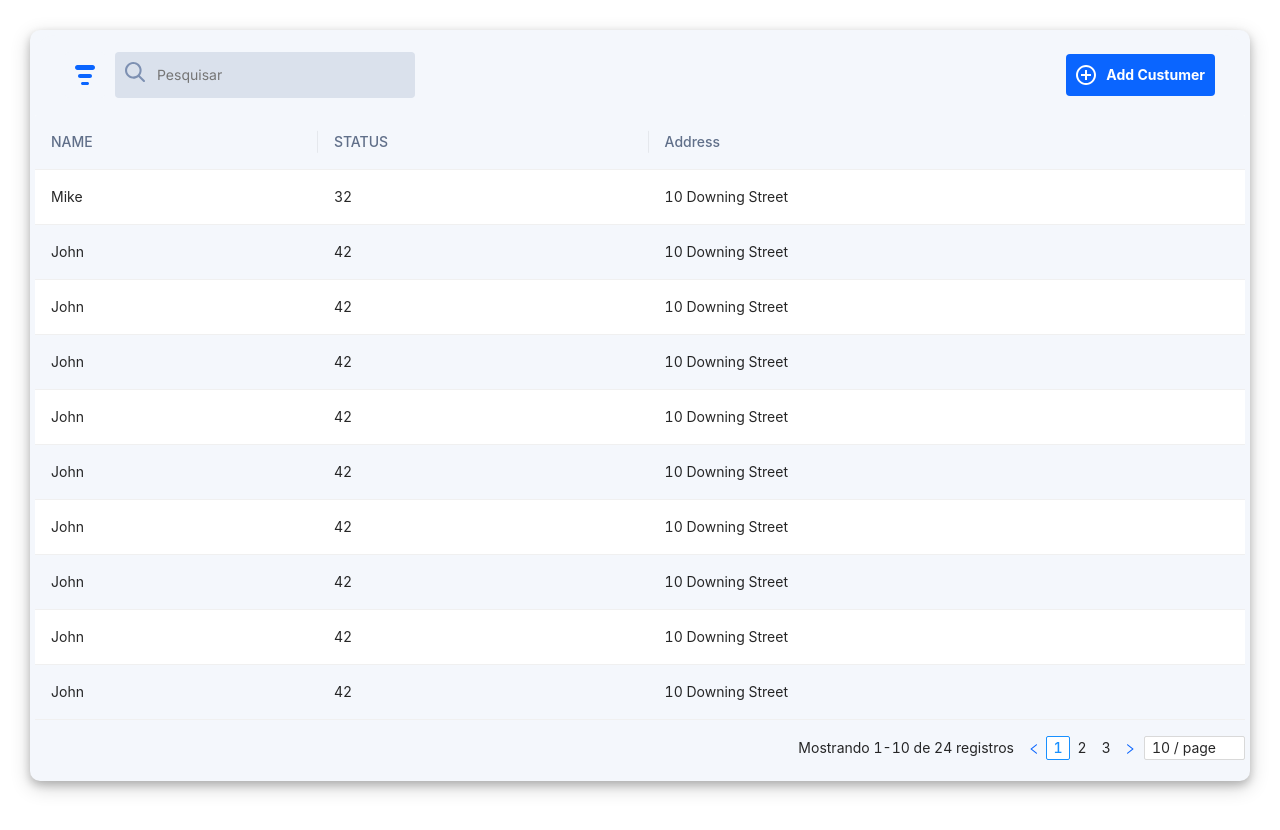
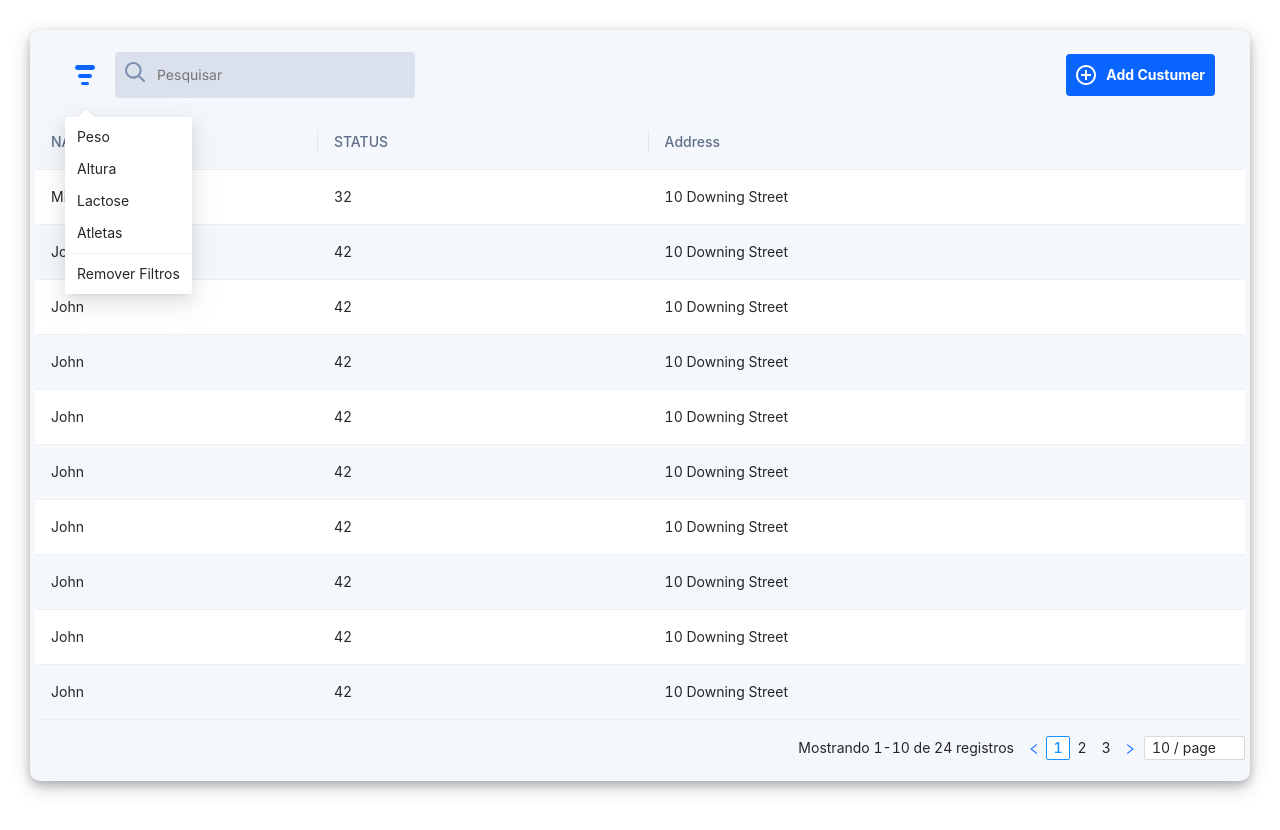
Before and after one commit to dulemos/persons-client, a React (Create React App) app in the folder persons-client/: page / in a window 1280 px wide. Both pictures are taken after a click on the button 85 px from the left and 75 px from the top of the page. Built offline with nearby package versions, Linux system fonts and the light colour scheme.

Commit message:
[Table] Add filter dropdown

```diff
--- a/persons-client/src/Components/Button/Button.css
+++ b/persons-client/src/Components/Button/Button.css
@@ -6,6 +6,7 @@
     align-items: center;
     padding: 10px;
     font-weight: bold;
+    outline: none;
 }
 
 .primary :first-child {
--- a/persons-client/src/Components/Button/Button.js
+++ b/persons-client/src/Components/Button/Button.js
@@ -13,7 +13,7 @@ class Button extends React.Component {
 
   render() {
     return (
-      <button className={`button ${this.props.type}`} width={this.props.width} heigth={this.props.heigth}>
+      <button className={`button ${this.props.type}`} width={this.props.width} heigth={this.props.heigth} onClick={this.props.onClick}>
         {this.props.icon && Icons[this.props.icon]}
         {this.props.children}
       </button>
--- a/persons-client/src/Components/Input/Input.js
+++ b/persons-client/src/Components/Input/Search.js
@@ -1,5 +1,5 @@
 import React from "react";
-import "./Input.css";
+import "./Search.css";
 import Icons from "../Icons/Icons";
 
 class Search extends React.Component {
--- a/persons-client/src/Containers/Content/Content.js
+++ b/persons-client/src/Containers/Content/Content.js
@@ -1,9 +1,11 @@
 import React, { Component } from "react";
 import TableHeader from "../TableHeader/TableHeader";
 import Button from "../../Components/Button/Button";
-import Input from "../../Components/Input/Input";
-import { Table } from "antd";
+import Search  from "../../Components/Input/Search";
+import { Checkbox, Dropdown,  Menu,  Table } from "antd";
 import Highlighter from "react-highlight-words";
+import SubMenu from "antd/lib/menu/SubMenu";
+
 
 export default class Content extends Component {
   constructor(props) {
@@ -160,24 +162,27 @@ export default class Content extends Component {
 
       searchResult: null,
       searchText: "",
+      visibleDropdown: false,
     };
   }
 
   handleInputChange = async (e) => {
-
-
     let search = e.target.value;
 
-
-    const searchResult = await this.state.dataSource.filter(data => data.name.toLowerCase().includes(search.toLowerCase()))
-    this.setState({ searchResult })
-
-
+    const searchResult = await this.state.dataSource.filter((data) =>
+      data.name.toLowerCase().includes(search.toLowerCase())
+    );
+    this.setState({ searchResult });
   };
 
   componentDidMount() {
     this.setState({ isLoading: false, searchResult: this.state.dataSource });
   }
+
+  handleFilterClick = (e) => {
+    this.setState({ visibleDropdown: !this.state.visibleDropdown });
+  };
+
 
   render() {
     const columns = [
@@ -205,12 +210,79 @@ export default class Content extends Component {
         key: "address",
       },
     ];
+
+    const filterMenu = (
+      <Menu onClick={""}>
+        <SubMenu title="Peso">
+          <Menu.Item key="1">
+            <Checkbox onChange={"handleChange"}>
+              Pessoas abaixo do Peso.
+            </Checkbox>
+          </Menu.Item>
+          <Menu.Item key="2">
+            <Checkbox onChange={"handleChange"}>
+              Pessoas no peso ideal.
+            </Checkbox>
+          </Menu.Item>
+          <Menu.Item key="3">
+            <Checkbox onChange={"handleChange"}>
+              Pessoas acima do Peso.
+            </Checkbox>
+          </Menu.Item>
+        </SubMenu>
+        <SubMenu title="Altura">
+          <Menu.Item key="4">
+            <Checkbox onChange={"handleChange"}>Pessoas baixas.</Checkbox>
+          </Menu.Item>
+          <Menu.Item key="5">
+            <Checkbox onChange={"handleChange"}>Pessoas medianas.</Checkbox>
+          </Menu.Item>
+          <Menu.Item key="6">
+            <Checkbox onChange={"handleChange"} />
+            Pessoas altas.
+          </Menu.Item>
+        </SubMenu>
+        <SubMenu title="Lactose">
+          <Menu.Item key="7">
+            <Checkbox onChange={"handleChange"}>
+              Pessoas Intolerantes à lactose
+            </Checkbox>
+          </Menu.Item>
+          <Menu.Item key="8">
+            <Checkbox onChange={"handleChange"}>
+              Pessoas Tolerantes à lactose
+            </Checkbox>
+          </Menu.Item>
+        </SubMenu>
+        <SubMenu title="Atletas">
+          <Menu.Item key="9">
+            <Checkbox onChange={"handleChange"}>Pessoas Atletas</Checkbox>
+          </Menu.Item>
+          <Menu.Item key="10">
+            <Checkbox onChange={"handleChange"}>Pessoas não atletas</Checkbox>
+          </Menu.Item>
+        </SubMenu>
+        <Menu.Divider />
+        <Menu.Item>Remover Filtros</Menu.Item>
+      </Menu>
+    );
+
     return (
       <div className="app-body">
         <TableHeader>
           <div className="table-options">
-            <Button type="secundary" icon="filter" />
-            <Input
+            <Dropdown
+              overlay={filterMenu}
+              arrow
+              visible={this.state.visibleDropdown}
+            >
+              <Button
+                type="secundary"
+                icon="filter"
+                onClick={this.handleFilterClick}
+              />
+            </Dropdown>
+            <Search
               type="text"
               icon="search"
               placeholder="Pesquisar"
@@ -222,7 +294,11 @@ export default class Content extends Component {
           </Button>
         </TableHeader>
         <Table
-          dataSource={this.state.searchResult == null ? this.state.dataSource : this.state.searchResult}
+          dataSource={
+            this.state.searchResult == null
+              ? this.state.dataSource
+              : this.state.searchResult
+          }
           columns={columns}
           pagination={{
             size: "small",
```
Also changed, not shown: persons-client/src/Components/Input/Search.css (renamed from persons-client/src/Components/Input/Input.css).
